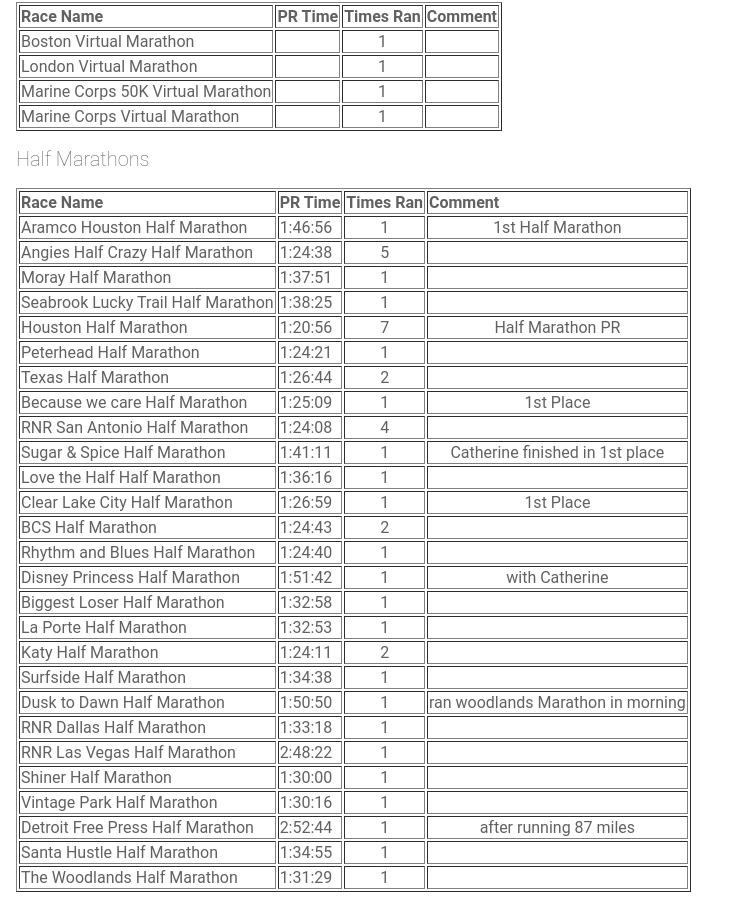
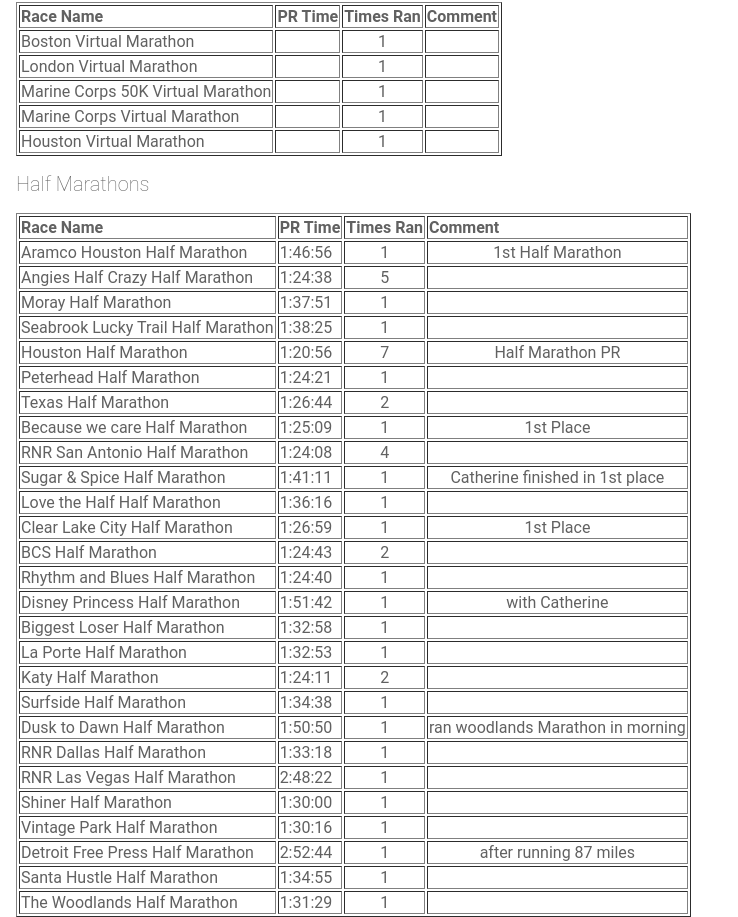
Before and after one commit to gchristie/rungogsrun, an Angular app: page / in a window 1280 px wide. Shown: the part 778-1695 px from the top of the page, without its empty margins (0-738 px from the left). Before the commit the page ends 1670 px from the top, so only its background shows below. Built offline with nearby package versions, Linux system fonts and the light colour scheme.

Commit message:
1 file modified

```diff
--- a/src/app/racedata.ts
+++ b/src/app/racedata.ts
@@ -25,6 +25,7 @@
    , { name:'London',PR:'',count:1,racetype:'Virtual Marathon',comment:''  }
    , { name:'Marine Corps 50K',PR:'',count:1,racetype:'Virtual Marathon',comment:''  }
    , { name:'Marine Corps',PR:'',count:1,racetype:'Virtual Marathon',comment:''  }
+   , { name:'Houston',PR:'',count:1,racetype:'Virtual Marathon',comment:''  }
   //Half Marathons
  , { name:'Aramco Houston',PR:'1:46:56',count:1,racetype:'Half Marathon',comment:'1st Half Marathon' }
  , { name:'Angies Half Crazy',PR:'1:24:38',count:5,racetype:'Half Marathon',comment:'' }
```
